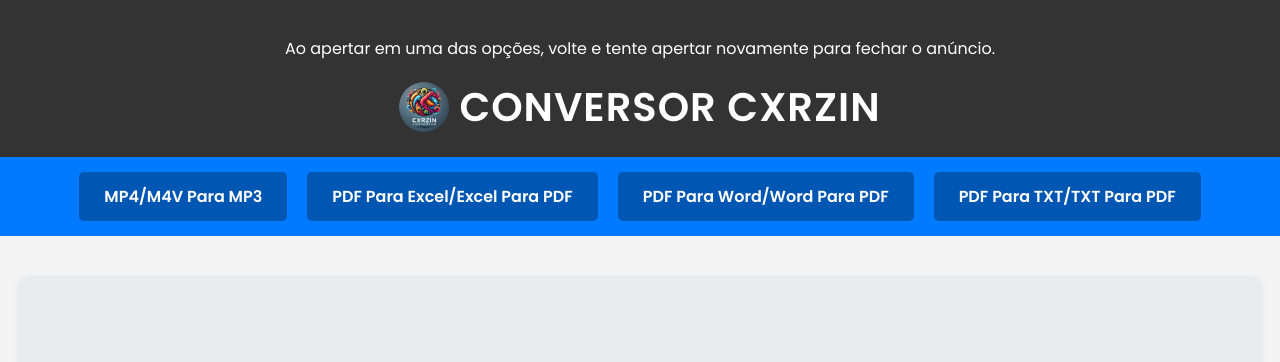
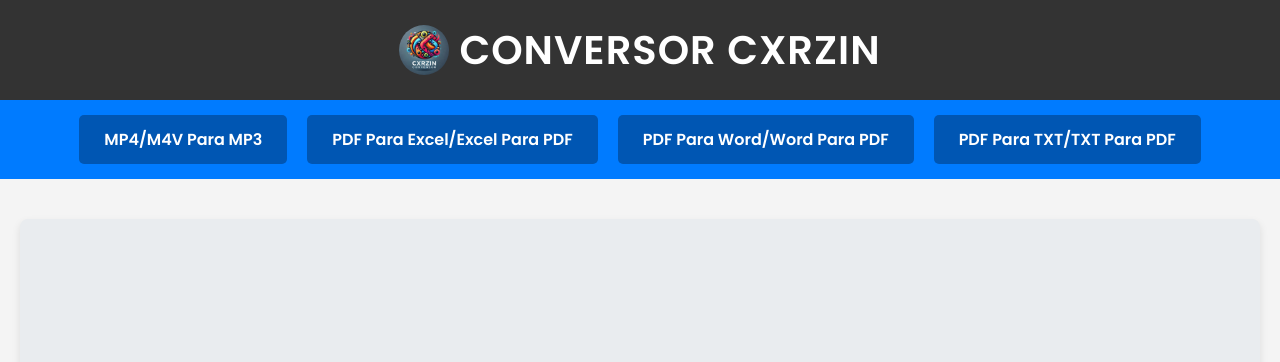
Before and after one commit to Cxrzin08/siteprincipal, a Flask app: page / in a window 1280 px wide. Shown: the top 362 px of the page. Run offline with Flask 3, Linux system fonts and the light colour scheme.

Commit message:
Atualizar o index.html

```diff
--- a/templates/index.html
+++ b/templates/index.html
@@ -15,7 +15,7 @@
 </head>
 <body>
     <header>
-        <p>Ao apertar em uma das opções, volte e tente apertar novamente para fechar o anúncio.</p>
+
         <div class="logo">
             <img src="{{ url_for('static', filename='images/logo.jpg') }}" alt="Logo" class="logo-img">
             <h1>Conversor Cxrzin</h1>
```
